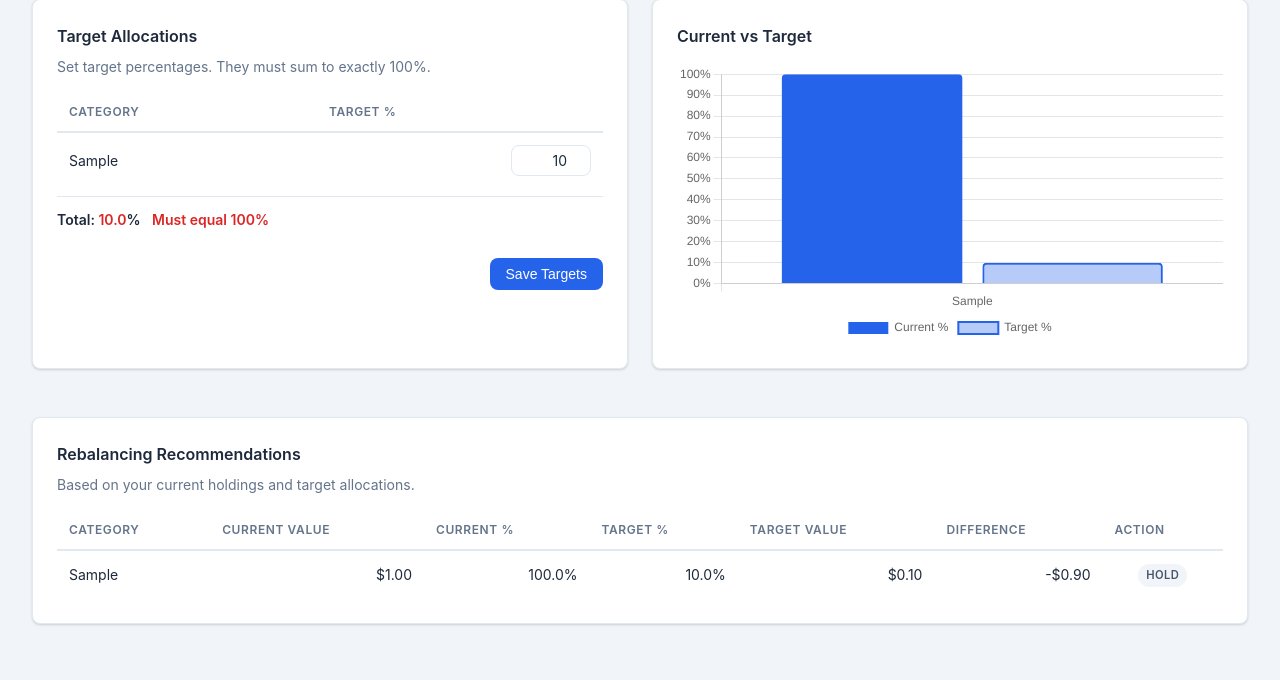
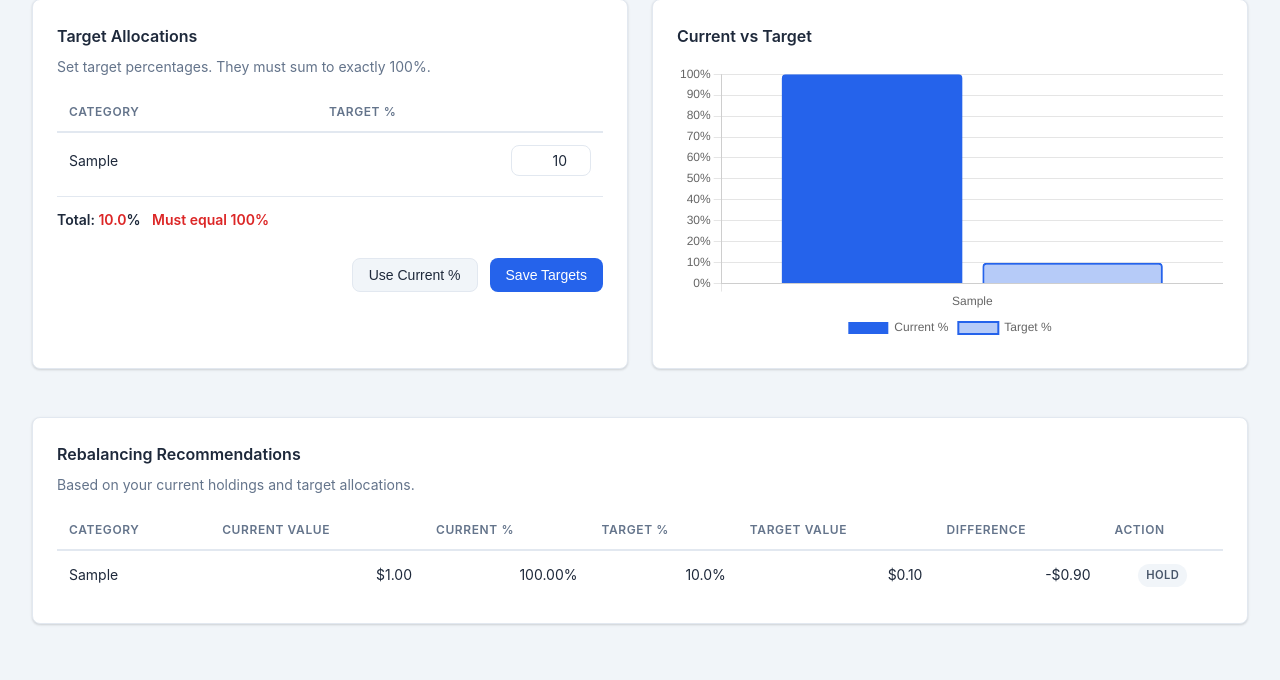
Before and after one commit to whs3/retirement-portfolio, a Flask app: page /rebalance in a window 1280 px wide. Shown: the part 153-833 px from the top of the page. Run offline with Flask 3, Linux system fonts and the light colour scheme; tables that the repository leaves empty hold one stand-in row (values such as "Sample post").

Commit message:
Fix rebalance diffs when targets match current allocations
Current % is stored with 6+ significant digits but was displayed to
only 1 decimal place, causing hundreds of dollars of apparent mismatch
on large portfolios when users typed the displayed value as a target.

- Add "Use Current %" button that populates target inputs with exact
  current_pct values rounded to 4 decimal places (keeps diff < $1
  on portfolios up to ~$10M)
- Show current_pct to 2 decimal places in recommendations table
- Change target input step from 0.1 to 0.01 for manual entry

Co-Authored-By: Claude Sonnet 4.6 <noreply@anthropic.com>

```diff
--- a/static/js/rebalance.js
+++ b/static/js/rebalance.js
@@ -38,7 +38,7 @@ async function loadTargetAllocations() {
         <input type="number" class="allocation-input"
                name="${esc(a.category)}"
                value="${a.target_percentage}"
-               min="0" max="100" step="0.1"
+               min="0" max="100" step="0.01"
                oninput="updateTotal()">
       </td>
     </tr>
@@ -59,6 +59,20 @@ function updateTotal() {
   totalEl.textContent      = total.toFixed(1);
   totalEl.style.color      = ok ? '' : 'var(--danger)';
   warningEl.style.display  = ok ? 'none' : 'inline';
+}
+
+async function useCurrentAllocations() {
+  const res  = await fetch('/api/rebalance');
+  const data = await res.json();
+  const pctMap = {};
+  data.recommendations.forEach(r => { pctMap[r.category] = r.current_pct; });
+
+  document.querySelectorAll('.allocation-input').forEach(inp => {
+    if (pctMap[inp.name] !== undefined) {
+      inp.value = pctMap[inp.name].toFixed(4);
+    }
+  });
+  updateTotal();
 }
 
 async function saveAllocations(event) {
@@ -153,7 +167,7 @@ function renderRecommendations(recs) {
     <tr>
       <td>${esc(r.category)}</td>
       <td class="text-right">${fmt(r.current_value)}</td>
-      <td class="text-right">${r.current_pct.toFixed(1)}%</td>
+      <td class="text-right">${r.current_pct.toFixed(2)}%</td>
       <td class="text-right">${r.target_pct.toFixed(1)}%</td>
       <td class="text-right">${fmt(r.target_value)}</td>
       <td class="text-right ${diffCls}">${r.difference >= 0 ? '+' : ''}${fmt(r.difference)}</td>
--- a/templates/rebalance.html
+++ b/templates/rebalance.html
@@ -30,6 +30,7 @@
         <span id="allocationWarning" class="warning-text" style="display:none">Must equal 100%</span>
       </div>
       <div class="form-actions" style="margin-top:1rem">
+        <button type="button" class="btn btn-secondary" onclick="useCurrentAllocations()">Use Current %</button>
         <button type="submit" class="btn btn-primary">Save Targets</button>
       </div>
     </form>
```
